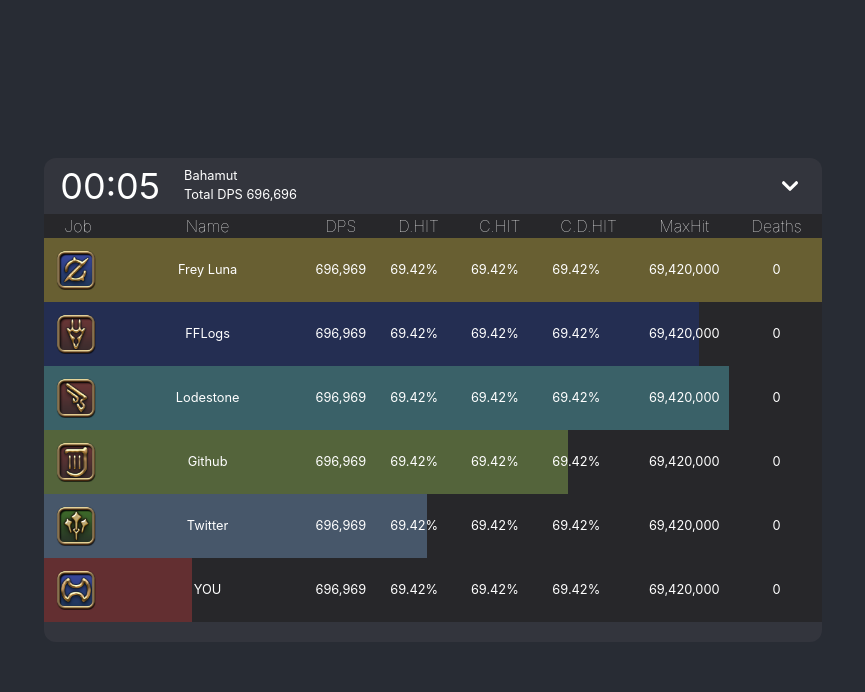
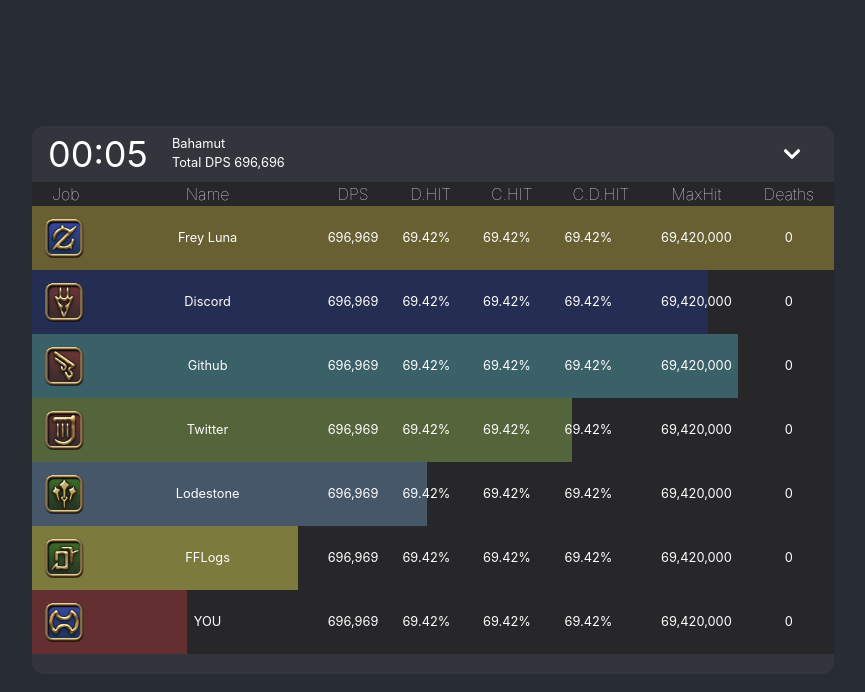
Before and after one commit to OTCompa/otcompa.github.io, a React (Create React App) app: page / in a window 1280 px wide. Shown: the top 692 px of the page, without its empty margins (207-1072 px from the left). Built offline with nearby package versions, Linux system fonts and the light colour scheme.

Commit message:
add discord, rearrange some stuff

```diff
--- a/package.json
+++ b/package.json
@@ -1,7 +1,7 @@
 {
   "name": "frey-app",
   "version": "0.1.0",
-  "homepage": "https://otcompa.github.io/frey-react",
+  "homepage": "https://otcompa.github.io/",
   "private": true,
   "dependencies": {
     "@testing-library/jest-dom": "^5.17.0",
--- a/src/Bars.js
+++ b/src/Bars.js
@@ -4,48 +4,61 @@ import brd from "./img/Bard.png";
 import drg from "./img/Dragoon.png";
 import sge from "./img/Sage.png";
 import mch from "./img/Machinist.png";
+import ast from "./img/Astrologian.png";
 
 const barData = [
     {
-      name: "Frey Luna",
+      job:gnb,
       color:"bg-yellow-300/30",
       percent:"right-[0%]",
-      job:gnb,
+      name: "Frey Luna",
       id:""
     },
     {
-      name:"FFLogs",
+      job:drg,
       color:"bg-blue-800/30",
       percent:"right-[10%]",
-      job:drg,
-      id:"fflogs"
+      name:"Discord",
+      id:"discord",
+      hover:"onetruecompa"
     },
     {
-        name:"Lodestone",
-        color:"bg-cyan-300/30",
-        percent:"right-[15%]",
-        job: mch,
-        id:"lodestone"
+      job: mch,
+      color:"bg-cyan-300/30",
+      percent:"right-[15%]",
+      name:"Github",
+      id:"github",
+      url:"https://github.com/OTCompa"
     },
     {
-      name:"Github",
+      job:brd,
       color:"bg-lime-300/30",
       percent:"right-[30%]",
-      job:brd,
-      id:"github"
+      name:"Twitter",
+      id:"twitter",
+      url:"https://twitter.com/OneTrueCompa"
     },
     {
-      name:"Twitter",
+      job:sge,
       color:"bg-blue-300/30",
       percent:"right-[50%]",
-      job:sge,
-      id:"twitter"
+      name:"Lodestone",
+      id:"lodestone",
+      url:"https://na.finalfantasyxiv.com/lodestone/character/19660534/"
     },
     {
-      name:"YOU",
+      job:ast,
+      color:"bg-[#fff75a]/40",
+      percent:"right-[65%]",
+      name:"FFLogs",
+      id:"fflogs",
+      url:"https://www.fflogs.com/character/id/19769377"
+    },
+    {
+      job:war,
       color:"bg-red-500/30",
       percent:"right-[80%]",
-      job:war,
+      name:"YOU",
       id:"you"
     }
   ]
--- a/src/DamageMeter.css
+++ b/src/DamageMeter.css
@@ -51,6 +51,36 @@
   animation-play-state: var(--animps, running);
 }
 
+a:hover {
+  text-decoration: underline;
+}
+
+.hoverField {
+  display: grid;
+  grid-template-columns: 1fr;
+}
+
+.hoverField span {
+  grid-row-start: 1;
+  grid-column-start: 1;
+ }
+
+.hoverField:hover span.defaultText {
+  display: none;
+}
+
+.hoverField span.hoverText {
+  display: none;
+}
+
+.hoverField:hover span.hoverText {
+  display: contents;
+}
+
+.hoverField span.minLengthText {
+  visibility: hidden;
+}
+
 /*
 #settings {
   visibility: hidden;
--- a/src/DamageMeter.js
+++ b/src/DamageMeter.js
@@ -93,6 +93,8 @@ function BarGraph() {
     job={bar.job}
     id={bar.id}
     dataArray={dataArray}
+    url={bar.url}
+    hover={bar.hover}
     />
     );
 
@@ -132,7 +134,7 @@ function BarHeader() {
   );
 }
 
-function Bar({name, color, percent, job, id, dataArray}) {
+function Bar({name, color, percent, job, id, dataArray, url, hover}) {
 
   if (id.length !== 0) {
     const primes = [5, 7, 11, 13, 17, 19, 23, 29];
@@ -154,7 +156,7 @@ function Bar({name, color, percent, job, id, dataArray}) {
         <img src={job} className="object-scale-down h-10 z-10"/>
       </td>
       <td className="px-16 text-center">
-        {name}
+        <BarItem name={name} url={url} hover={hover} />
       </td>
       <td className="">
         696,969
@@ -181,4 +183,33 @@ function Bar({name, color, percent, job, id, dataArray}) {
   )
 }
 
+function BarItem({name, url, hover}) {
+  console.log(url)
+  if (url) {
+    return(
+      <a href={url} target="_blank">{name}</a>
+    )
+  } else if (hover) {
+    var longest = hover;
+    if (hover.length < name.length) {
+      longest = name
+    }
+    return(
+      <p class="hoverField">
+        <span>
+          <span class="minLengthText">{longest}</span>
+        </span>
+        <span>
+          <span class="defaultText">{name}</span>
+          <span class="hoverText">{hover}</span>
+        </span>
+      </p>
+    )
+  } else {
+    return(
+      <p>{name}</p>
+    )
+  }
+}
+
 export default DamageMeter;
--- a/src/Dropdown.js
+++ b/src/Dropdown.js
@@ -23,7 +23,7 @@ function DropdownMenu() {
 
       <div className="flex md:flex-grow px-1 justify-end">
         <button
-        className="relative hover:bg-zinc-800 rounded-lg py-1 px-3 my-2"
+        className="relative hover:bg-zinc-800 rounded-full px-3.5  m-2"
         onClick={()=>{setOpen(!open)}}
         >
             <svg
@@ -46,7 +46,7 @@ function DropdownMenu() {
     <div className={'p2'}>
         <a
         href="#"
-        className="block rounded-lg px-4 py-4  text-lg hover:bg-gray-50 hover:text-gray-700 text-white dark:hover:bg-gray-800 dark:hover:text-gray-300"
+        className="block px-4 py-4  text-lg hover:bg-gray-50 hover:text-gray-700 text-white dark:hover:bg-gray-800 dark:hover:text-gray-300"
         role="menuitem"
         onClick={()=>{toggleAnimation()}}
         >
```
Also changed, not shown: 1 other file (tests, documents, lock files or other folders).
